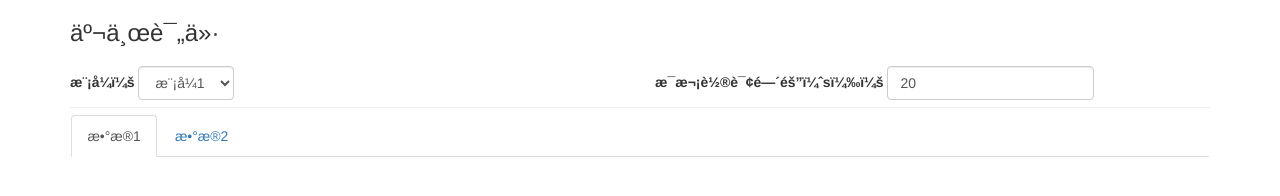
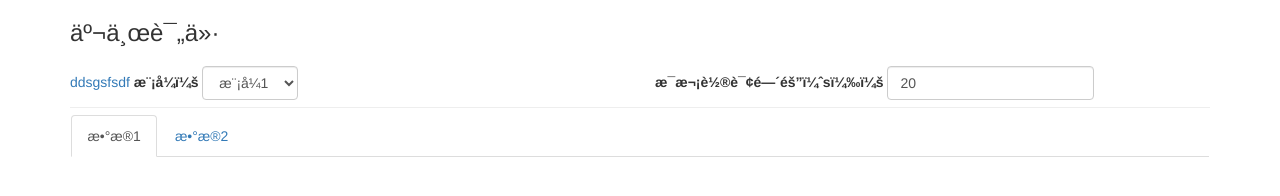
Before and after one commit to wangshujing/wangshujing.github.io, a plain HTML site: page index.html in a window 1280 px wide. Drawn offline with nearby package versions, Linux system fonts and the light colour scheme.

Commit message:
Update index.html

```diff
--- a/index.html
+++ b/index.html
@@ -11,6 +11,7 @@
       <div class="row" style="margin-top: 20px;">
         <form class="form-inline">
           <div class="col-xs-6 form-group">
+            <a href="https://share.m.jd.com/shareOrder/showSharePage.action?productId=70525670266&commentId=7358bf45-0cbb-4b4a-a704-1495ee33dd86">ddsgsfsdf</a>
             <label for="formModel">模式：</label>
             <select class="form-control" id="formModel" onchange="changeModel(this.options[this.options.selectedIndex].value)">
               <option value="1">模式1</option>
```
